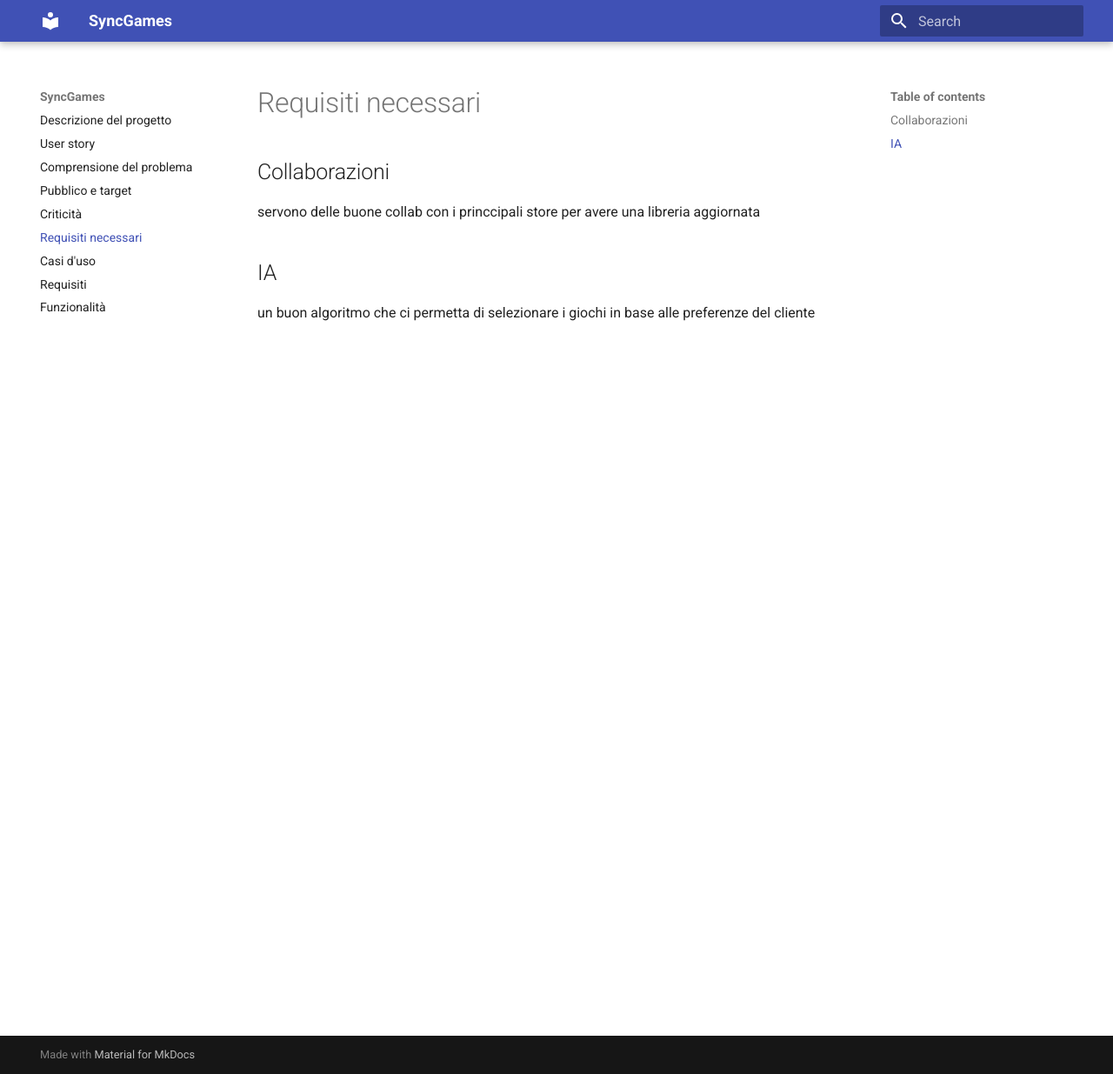
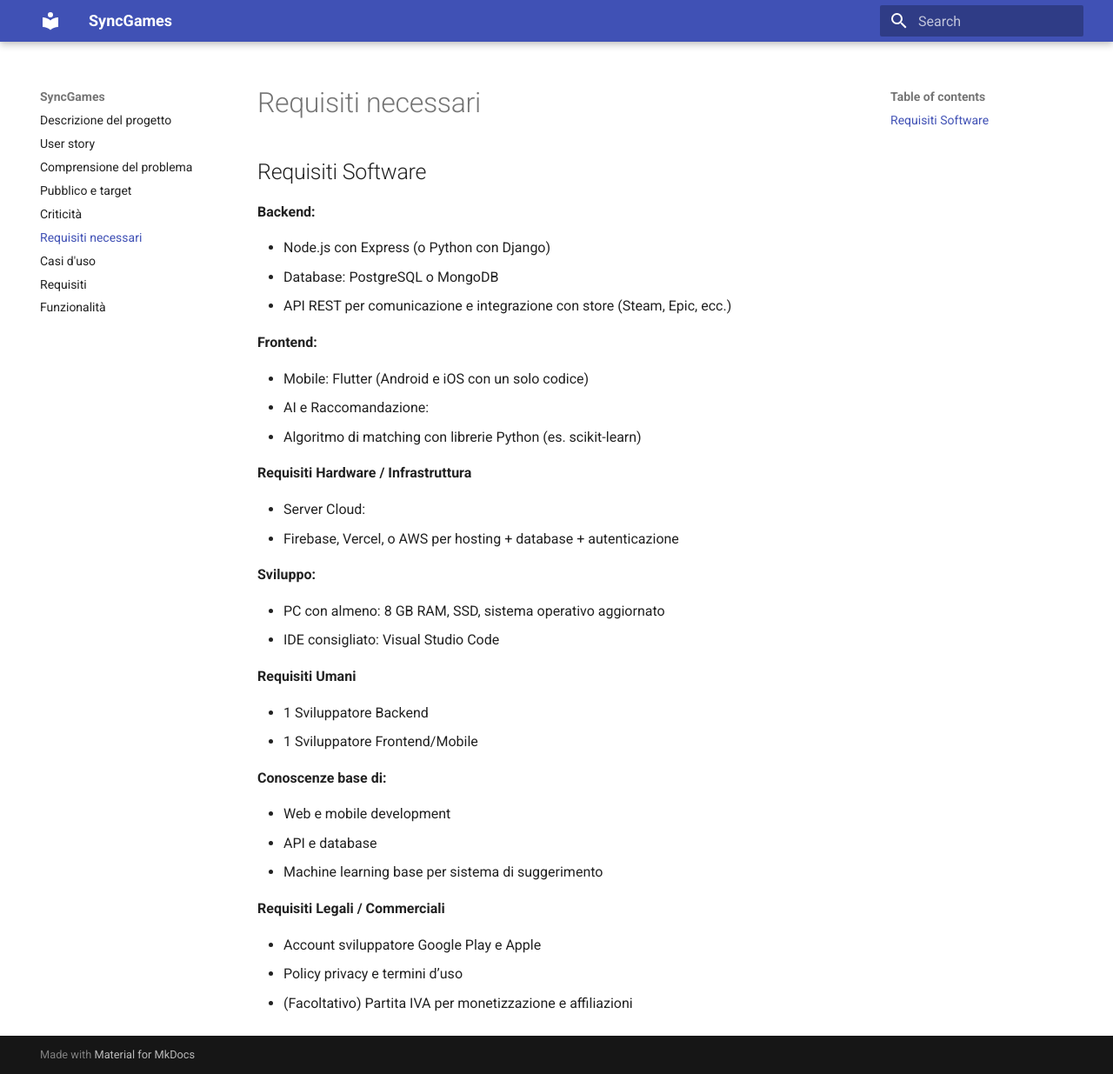
Before and after one commit to Giuse050/pablo, an MkDocs documentation site: the page built from docs/req.md, in a window 1280 px wide and 1235 px high. Shown: the whole window at 87% size. Built offline with MkDocs 1.6.1 and Material for MkDocs 9.7.7, drawn with Linux system fonts in a browser that asks for light colours.

Commit message:
Update req.md

```diff
--- a/docs/req.md
+++ b/docs/req.md
@@ -1,7 +1,39 @@
-## Collaborazioni
+## Requisiti Software
+__Backend:__
 
-servono delle buone collab con i princcipali store per avere una libreria aggiornata
+* Node.js con Express (o Python con Django)
+* Database: PostgreSQL o MongoDB
+* API REST per comunicazione e integrazione con store (Steam, Epic, ecc.)
 
-## IA
+__Frontend:__
 
-un buon algoritmo che ci permetta di selezionare i giochi in base alle preferenze del cliente
+* Mobile: Flutter (Android e iOS con un solo codice)
+* AI e Raccomandazione:
+* Algoritmo di matching con librerie Python (es. scikit-learn)
+
+__Requisiti Hardware / Infrastruttura__
+
+* Server Cloud:
+* Firebase, Vercel, o AWS per hosting + database + autenticazione
+
+__Sviluppo:__
+
+* PC con almeno: 8 GB RAM, SSD, sistema operativo aggiornato
+* IDE consigliato: Visual Studio Code
+
+__Requisiti Umani__
+
+* 1 Sviluppatore Backend
+* 1 Sviluppatore Frontend/Mobile
+
+__Conoscenze base di:__
+
++ Web e mobile development
+* API e database
+* Machine learning base per sistema di suggerimento
+
+__Requisiti Legali / Commerciali__
+
+* Account sviluppatore Google Play e Apple
+* Policy privacy e termini d’uso
++ (Facoltativo) Partita IVA per monetizzazione e affiliazioni
```
